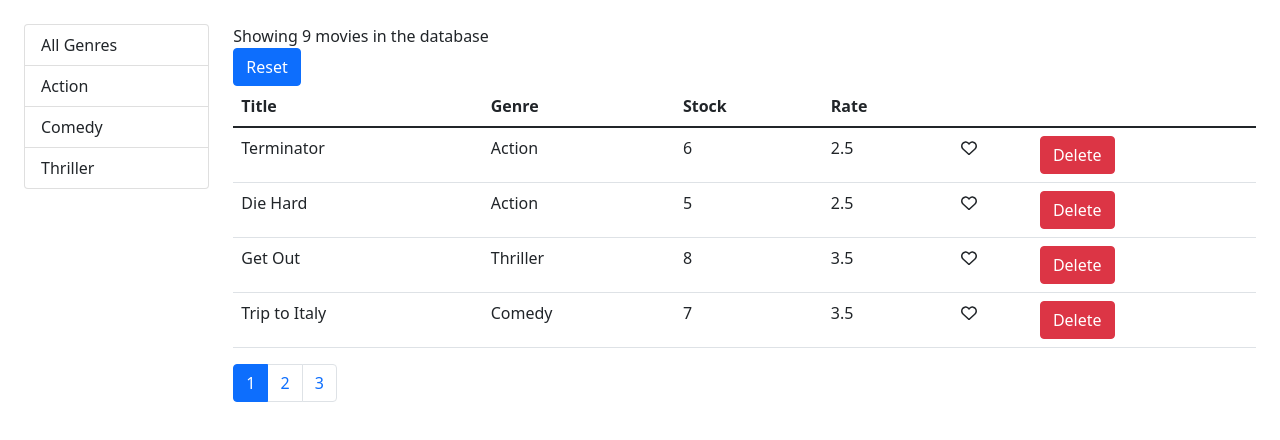
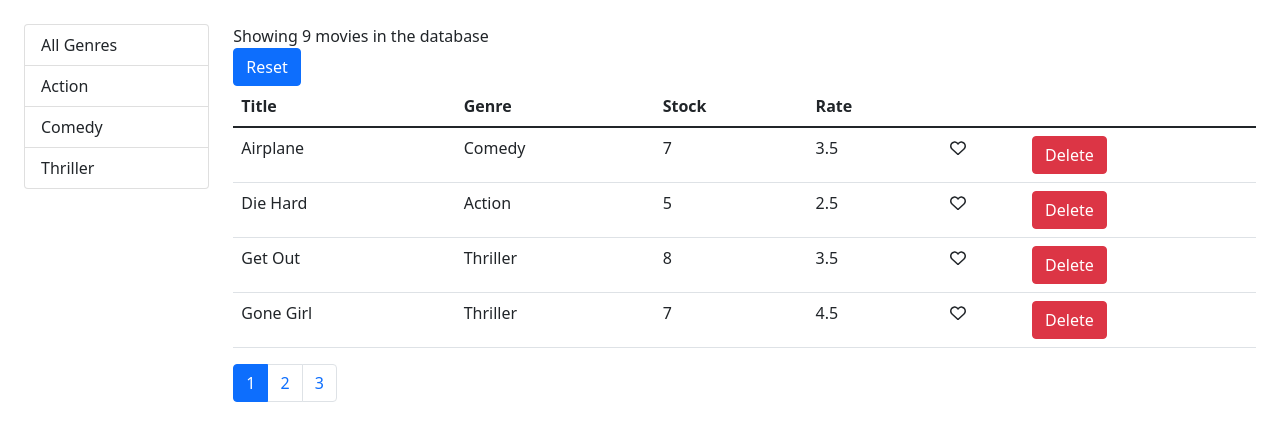
Before and after one commit to sakibcy/mosh-react-vidly, a React (Create React App) app: page / in a window 1280 px wide. Shown: the top 440 px of the page. Built offline with nearby package versions, Linux system fonts and the light colour scheme.

Commit message:
implementing sorting

```diff
--- a/src/components/movieServices.jsx
+++ b/src/components/movieServices.jsx
@@ -6,6 +6,7 @@
 import ListGroup from "./common/listGroup";
 import { getGenres } from "../services/fakeGenreService";
 import MoviesTable from "./moviesTable";
+import _ from 'lodash';
 
 class MovieServices extends Component {
   state = {
@@ -13,10 +14,11 @@
     genres: [],
     currentPage: 1,
     pageSize: 4,
+    sortColumn: {path: 'title', order: 'asc'}
   };
 
   componentDidMount() {
-    const genres = [{name: 'All Genres'},...getGenres()];
+    const genres = [{_id: '', name: 'All Genres'},...getGenres()];
     this.setState({ getMovies: getMovies(), genres });
   }
 
@@ -46,14 +48,22 @@
     this.setState({ selectedGenre: genre, currentPage: 1 });
   };
 
+  handleSort = sortColumn => {
+
+    this.setState({ sortColumn });
+  }
+
   render() {
-    const { pageSize, currentPage,selectedGenre, getMovies: allMovies } = this.state;
+    const { pageSize, currentPage,selectedGenre, sortColumn, getMovies: allMovies } = this.state;
 
     if (this.state.getMovies.length === 0)
       return <p>There are no movies in the Database</p>;
 
     const filtered = selectedGenre && selectedGenre._id ? allMovies.filter(m => m.genre._id === selectedGenre._id): allMovies;
-    const movies = paginate(filtered, currentPage, pageSize);
+
+    const sorted = _.orderBy(filtered, [sortColumn.path], [sortColumn.order]);
+
+    const movies = paginate(sorted, currentPage, pageSize);
 
     return (
       <React.Fragment>
@@ -74,7 +84,13 @@
                 Reset
               </button>
             </div>
-            <MoviesTable movies={movies} onLike={this.handleLike} onDelete={this.handleDeleteMovie}/>
+            <MoviesTable
+            movies={movies}
+            sortColumn={sortColumn}
+            onLike={this.handleLike}
+            onDelete={this.handleDeleteMovie}
+            onSort={this.handleSort}
+            />
 
             <Pagination
               itemsCount={filtered.length}
--- a/src/components/moviesTable.jsx
+++ b/src/components/moviesTable.jsx
@@ -1,16 +1,29 @@
 import Like from "./common/like";
-import React from "react";
+import React, {Component} from "react";
 
-const MoviesTable = (props) => {
-const {movies, onLike, onDelete}= props;
+class MoviesTable extends Component {
+  raiseSort = path => {
+    const sortColumn = {...this.props.sortColumn};
+    if(sortColumn.path === path){
+      sortColumn.order = sortColumn.order === 'asc' ? 'desc' : 'asc';
+    }
+    else {
+      sortColumn.order = 'asc';
+      sortColumn.path = path;
+    }
+    this.props.onSort(sortColumn);
+  }
+
+  render() {
+    const {movies, onLike, onDelete}= this.props;
 
     return ( <table className="table">
     <thead>
       <tr>
-        <th>Title</th>
-        <th>Genre</th>
-        <th>Stock</th>
-        <th>Rate</th>
+        <th onClick={() => this.raiseSort('title')}>Title</th>
+        <th onClick={() => this.raiseSort('genre.name')}>Genre</th>
+        <th onClick={() => this.raiseSort('numberInStock')}>Stock</th>
+        <th onClick={() => this.raiseSort('dailyRentalRate')}>Rate</th>
         <th></th>
         <th></th>
       </tr>
@@ -40,6 +53,8 @@
       ))}
     </tbody>
   </table> );
+  }
 }
 
+
 export default MoviesTable;
```
